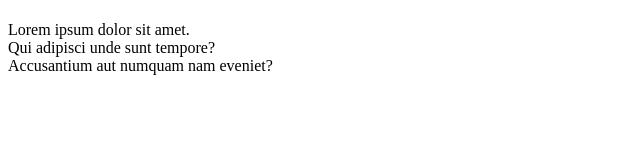
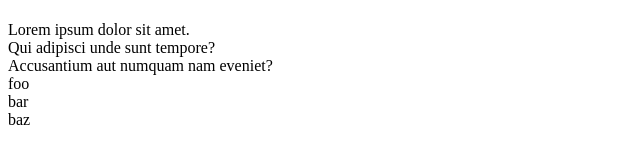
Before and after one commit to Clement-Lemiere/exo-git-flow-advanced, a plain HTML site: page contact.html in a window 1280 px wide. Shown: the full height of the page, 0-640 px from the left. Drawn offline with Linux system fonts and the light colour scheme.

Commit message:
5th commit:     add footer in contact.html

```diff
--- a/contact.html
+++ b/contact.html
@@ -14,5 +14,10 @@
         <div>Qui adipisci unde sunt tempore?</div>
         <div>Accusantium aut numquam nam eveniet?</div>
     </main>
+    <footer>
+        <div>foo</div>
+        <div>bar</div>
+        <div>baz</div>
+    </footer>
 </body>
 </html>
```
